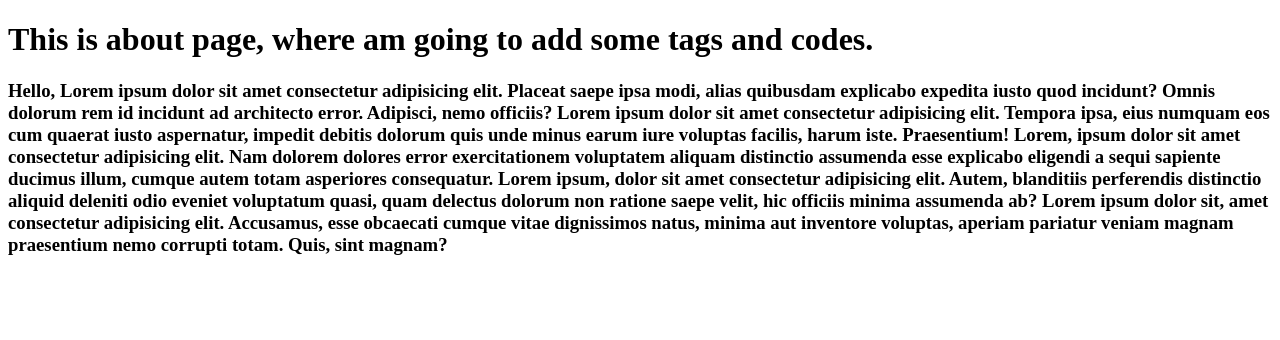
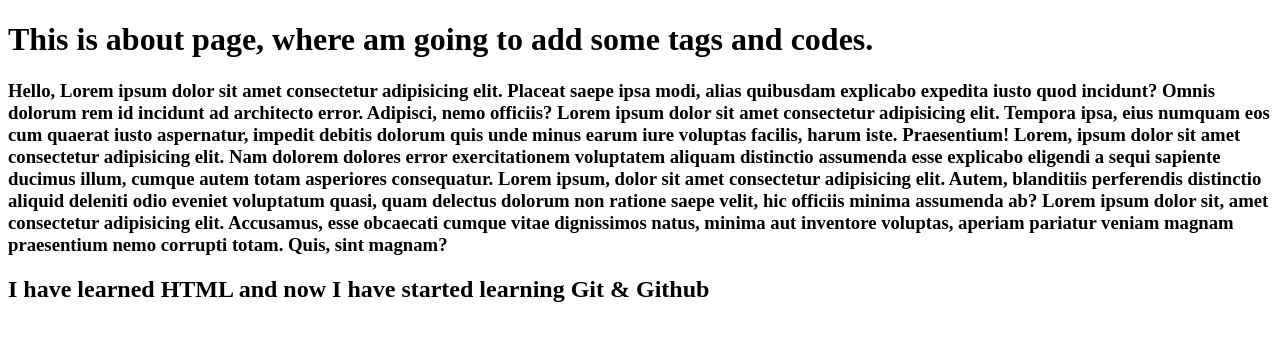
Before and after one commit to shivmohnish/My-first-Repo, a plain HTML site: page about.html in a window 1280 px wide. Drawn offline with Linux system fonts and the light colour scheme.

Commit message:
added info about my learning

```diff
--- a/about.html
+++ b/about.html
@@ -11,5 +11,6 @@
         Hello, Lorem ipsum dolor sit amet consectetur adipisicing elit. Placeat saepe ipsa modi, alias quibusdam explicabo expedita iusto quod incidunt? Omnis dolorum rem id incidunt ad architecto error. Adipisci, nemo officiis? Lorem ipsum dolor sit amet consectetur adipisicing elit. Tempora ipsa, eius numquam eos cum quaerat iusto aspernatur, impedit debitis dolorum quis unde minus earum iure voluptas facilis, harum iste. Praesentium! Lorem, ipsum dolor sit amet consectetur adipisicing elit. Nam dolorem dolores error exercitationem voluptatem aliquam distinctio assumenda esse explicabo eligendi a sequi sapiente ducimus illum, cumque autem totam asperiores consequatur. Lorem ipsum, dolor sit amet consectetur adipisicing elit. Autem, blanditiis perferendis distinctio aliquid deleniti odio eveniet voluptatum quasi, quam delectus dolorum non ratione saepe velit, hic officiis minima assumenda ab? Lorem ipsum dolor sit, amet consectetur adipisicing elit. Accusamus, esse obcaecati cumque vitae dignissimos natus, minima aut inventore voluptas, aperiam pariatur veniam magnam praesentium nemo corrupti totam. Quis, sint magnam?
     </h3>
 
+    <h2>I have learned HTML and now I have started learning Git & Github</h2>
 </body>
 </html>
```
